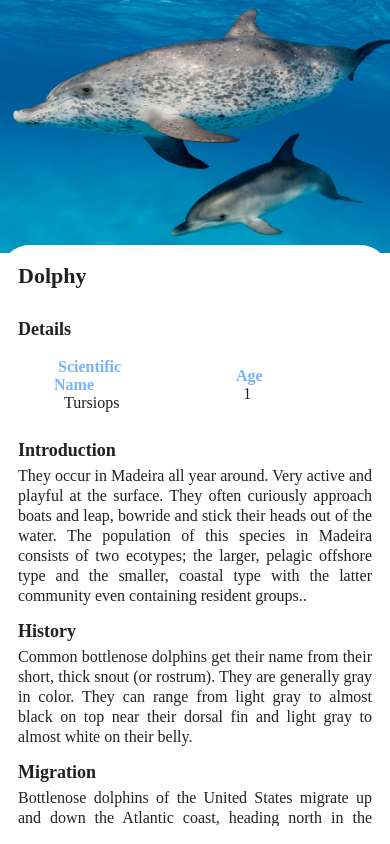
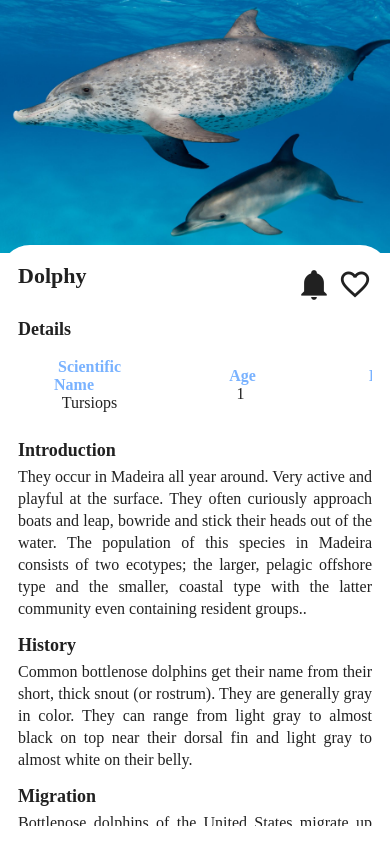
Before and after one commit to luamendonca21/FinTracker, a React Native app: screen / in a window 390 px wide. Built offline with nearby package versions, Linux system fonts and the light colour scheme.

Commit message:
Added the favorite and notify icon in cetacean profile screen

```diff
--- a/app/screens/CetaceanProfileScreen.js
+++ b/app/screens/CetaceanProfileScreen.js
@@ -1,5 +1,7 @@
 import React from "react";
 import { View, StyleSheet, Image, ScrollView } from "react-native";
+import { MaterialCommunityIcons } from "@expo/vector-icons";
+
 import defaultStyles from "../config/styles";
 import AppText from "../components/AppText";
 import { ListDetails } from "../components/Lists";
@@ -9,7 +11,8 @@ function CetaceanProfileScreen(props) {
       details: {
         scientificName: "Tursiops",
         age: "1",
-        weigh: "650 kg",
+        Length: "3m",
+        weigh: "650kg",
         location: "Camâra de Lobos",
       },
       introduction:
@@ -32,7 +35,21 @@ function CetaceanProfileScreen(props) {
 
       <View style={styles.profileContainer}>
         <ScrollView showsVerticalScrollIndicator={false}>
-          <AppText style={styles.cetaceanName}>Dolphy</AppText>
+          <View style={styles.header}>
+            <AppText style={styles.cetaceanName}>Dolphy</AppText>
+            <View style={styles.headerIcons}>
+              <MaterialCommunityIcons
+                name="bell"
+                color={defaultStyles.colors.black}
+                size={34}
+              />
+              <MaterialCommunityIcons
+                name="cards-heart-outline"
+                color={defaultStyles.colors.black}
+                size={34}
+              />
+            </View>
+          </View>
           <AppText style={styles.title}>Details</AppText>
           <ScrollView horizontal={true} showsHorizontalScrollIndicator={false}>
             <ListDetails details={cetaceans[0].details} />
@@ -68,7 +85,13 @@ const styles = StyleSheet.create({
     marginTop: 245,
     padding: 18,
   },
-  cetaceanName: { fontSize: 22, fontWeight: "bold", marginBottom: 15 },
+  header: { flexDirection: "row", alignItems: "center" },
+  headerIcons: {
+    flexDirection: "row",
+    width: 75,
+    justifyContent: "space-between",
+  },
+  cetaceanName: { fontSize: 22, flex: 1, fontWeight: "bold", marginBottom: 15 },
   title: {
     fontSize: 18,
     fontWeight: "bold",
@@ -77,7 +100,7 @@ const styles = StyleSheet.create({
   },
   text: {
     fontSize: 16,
-    lineHeight: 20,
+    lineHeight: 22,
     textAlign: "justify",
   },
 });
```
